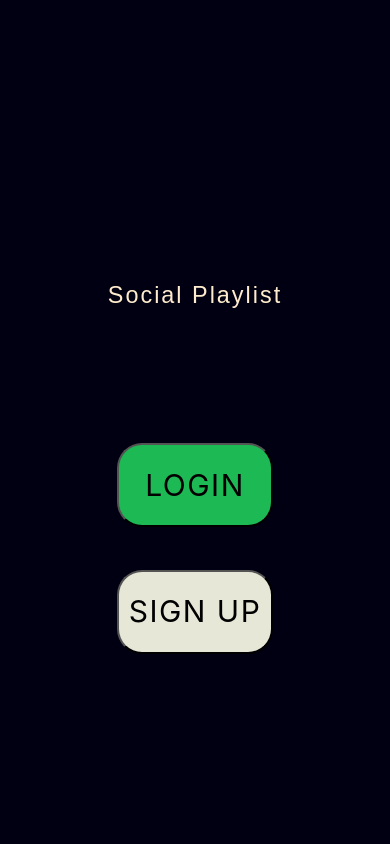
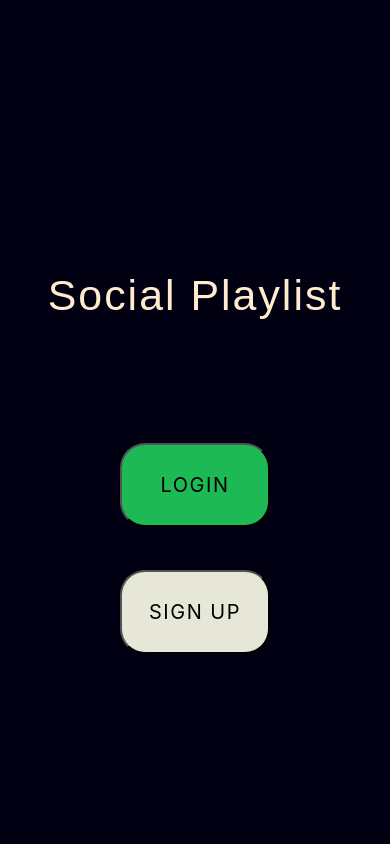
Before and after one commit to Roy-05/social-playlist, a Flask app: page / in a window 390 px wide. Run offline with Flask 2, Linux system fonts and the light colour scheme; some libraries are stand-ins or nearby versions.

Commit message:
make home page responsive

```diff
--- a/socialPlaylist/static/css/home.css
+++ b/socialPlaylist/static/css/home.css
@@ -34,30 +34,56 @@
     justify-content: center;
 }
 
-#main-login {
-    background-color: #1DB954;
+#sign-up-container {
+    display: flex;
+    align-items: center;
+    justify-content: center;
+}
+
+.home-button {
     outline: none;
     width: 40vw;
     max-width: 350px;
+    min-width: 150px;
     height: 10vh;
     border-radius: 25px;
     font-size: 30px;
     letter-spacing: 1.5px;
 }
 
-#sign-up-container {
-    display: flex;
-    align-items: center;
-    justify-content: center;
+#main-login {
+    background-color: #1DB954;
+
 }
 
 #main-signup {
     background-color: #E7E7D8;;
-    outline: none;
-    width: 40vw;
-    max-width: 350px;
-    height: 10vh;
-    border-radius: 25px;
-    font-size: 30px;
-    letter-spacing: 1.5px;
 }
+
+@media screen and (max-width: 1000px) {
+    #app-container {
+        width: 80vw;
+    }
+    .home-button {
+        width: 25vw;
+        font-size: 20px;
+    }
+}
+
+@media screen and (max-width: 600px) {
+    #welcome {
+        font-size: 11vw;
+    }
+}
+
+@media screen and (min-width: 601px) and (max-width: 800px) {
+    #welcome {
+        font-size: 9vw;
+    }
+}
+
+@media screen and (min-width: 801px) and (max-width: 1000px) {
+    #welcome {
+        font-size: 8vw;
+    }
+}
--- a/socialPlaylist/templates/home.html
+++ b/socialPlaylist/templates/home.html
@@ -7,12 +7,12 @@
             <div id = "welcome">Social Playlist</div>
             <div id = "login-container">
                 <a href = "{{ url_for('login') }}">
-                    <button id = "main-login" >LOGIN</button>
+                    <button class = "home-button" id = "main-login" >LOGIN</button>
                 </a>
             </div>
             <div id = "sign-up-container">
                 <a href = "{{ url_for('signup') }}">
-                    <button id = "main-signup">SIGN UP</button>
+                    <button class = "home-button" id = "main-signup">SIGN UP</button>
                 </a>
             </div>
         </div>
```
